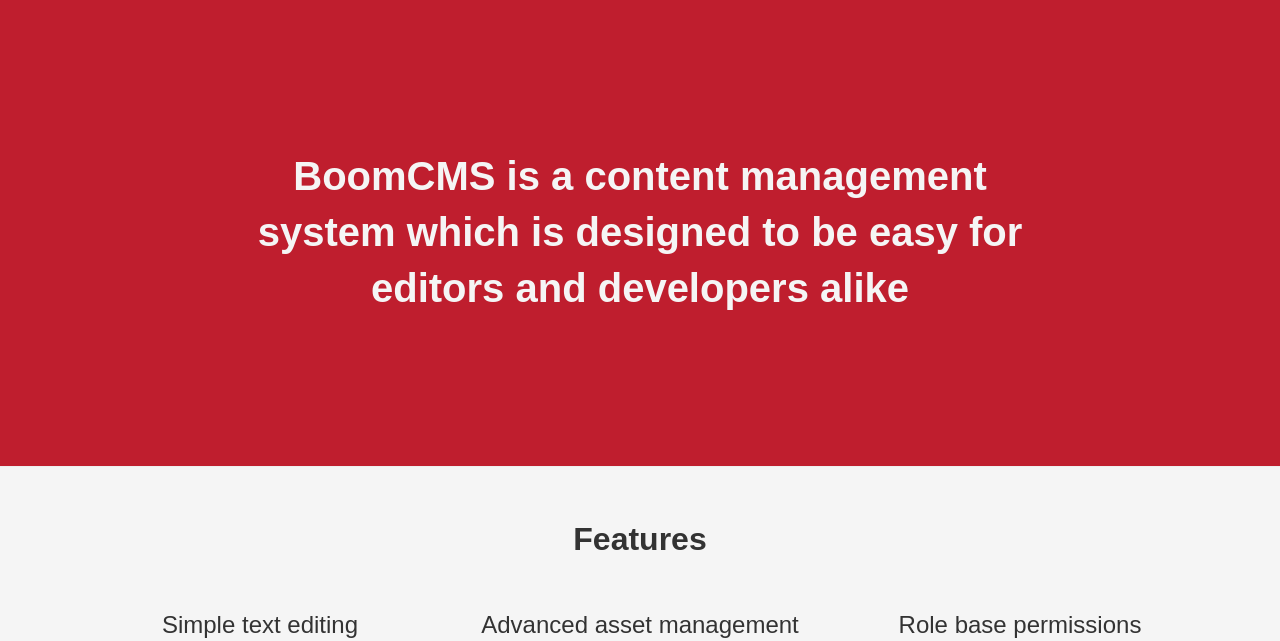
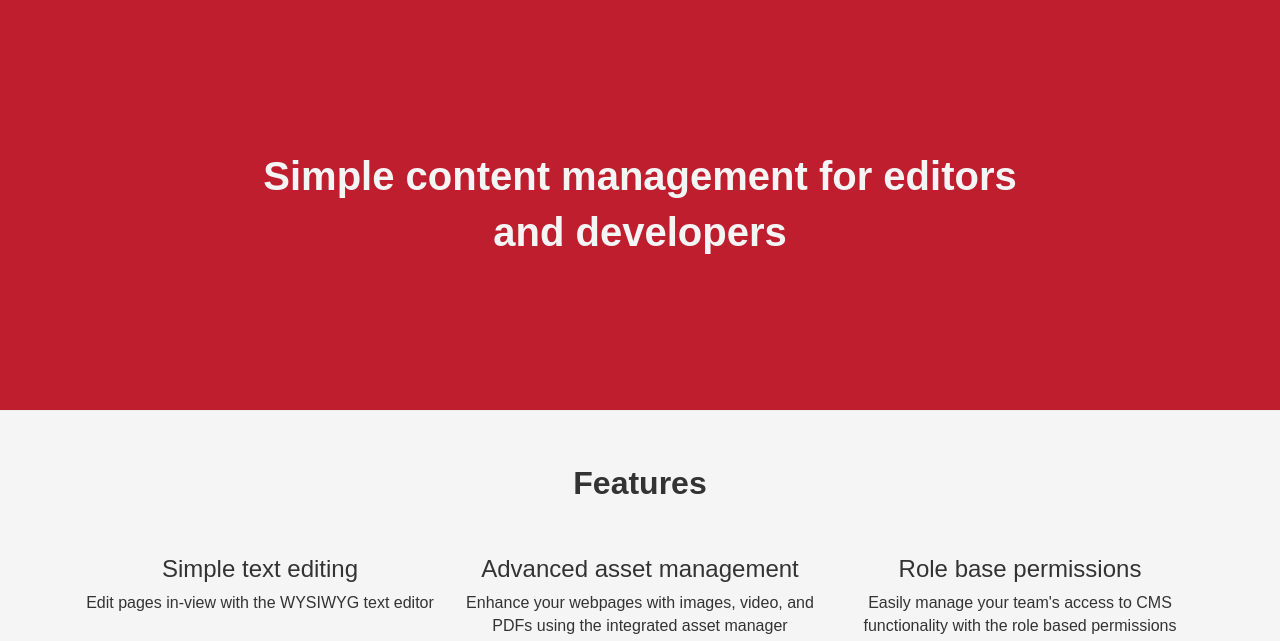
Before and after one commit to boomcms/boomcms.github.io, a website: page index.html in a window 1280 px wide. Shown: the part 106-747 px from the top of the page. Drawn offline with nearby package versions, Linux system fonts and the light colour scheme; files that its build step writes are made by us from their sources.

Commit message:
Updated the strapline

```diff
--- a/index.html
+++ b/index.html
@@ -46,7 +46,7 @@
 		<article role="main">
 			<header class="page-header">
 				<div class="container">
-				  <h1>BoomCMS is a content management system which is designed to be easy for editors and developers alike</h1>
+				  <h1>Simple content management for editors and developers</h1>
 				</div>
 			</header>
 
```
